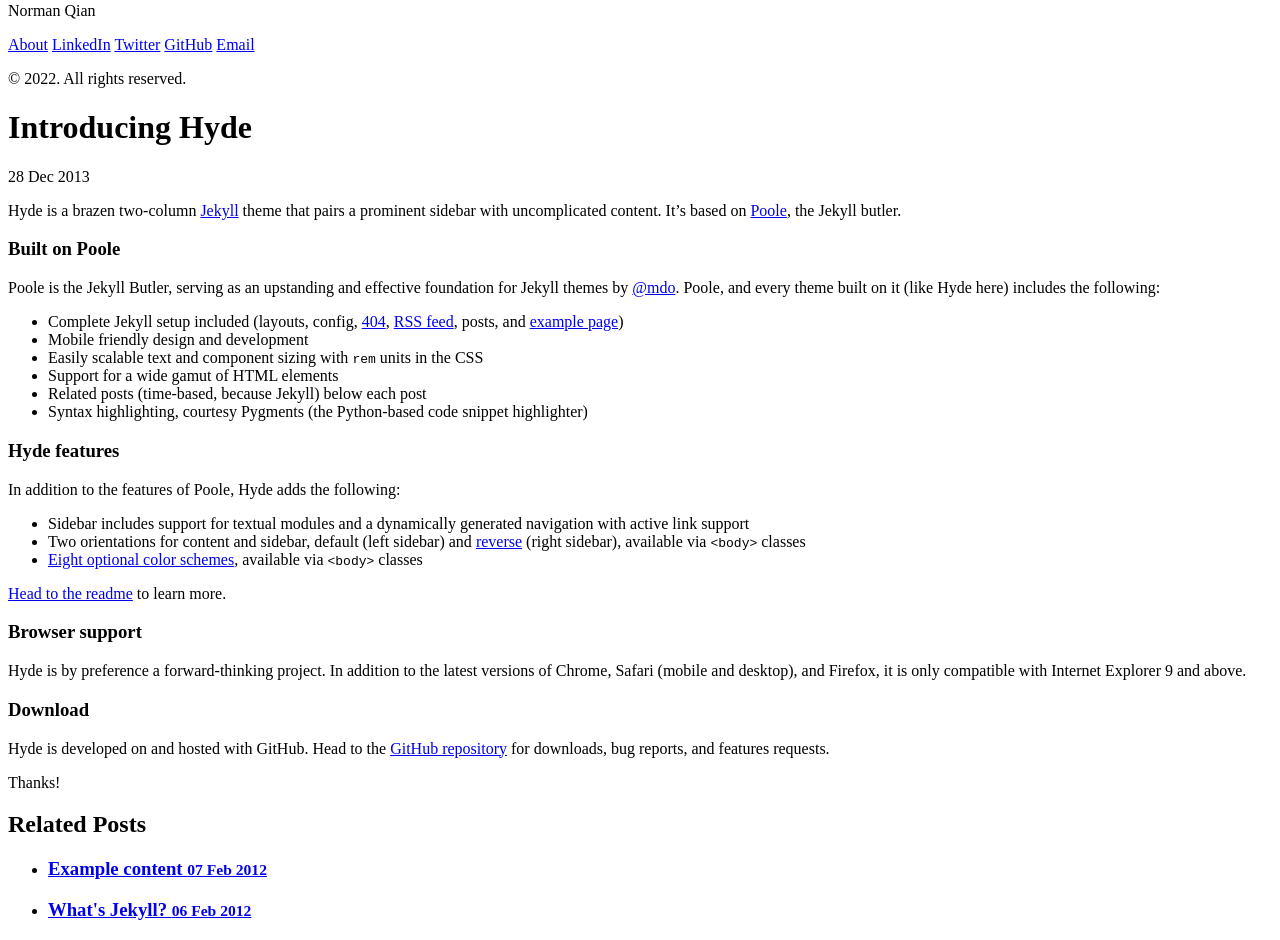
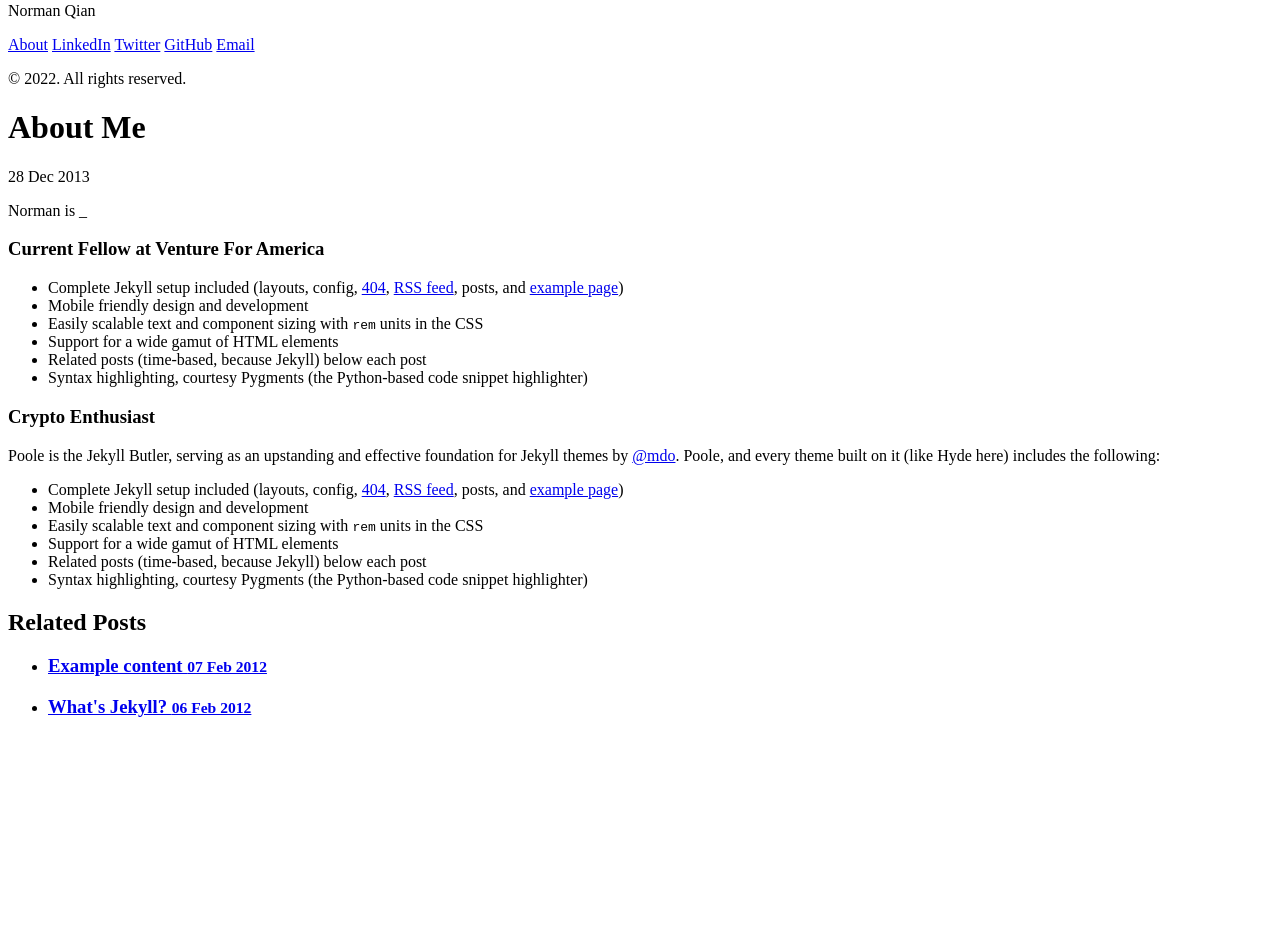
Before and after one commit to elizasviel/elizasviel.github.io, a Jekyll site: the page built from _posts/2013-12-28-introducing-hyde.md, in a window 1280 px wide. Shown: the part 349-1289 px from the top of the page. Built offline with Jekyll 4.4.1, drawn with Linux system fonts in a browser that asks for light colours; Markdown is read by kramdown in place of the engine named in the settings; after the commit the page ends 1086 px from its top, so only the background shows below that.

Commit message:
testing posts

```diff
--- a/_posts/2013-12-28-introducing-hyde.md
+++ b/_posts/2013-12-28-introducing-hyde.md
@@ -1,11 +1,21 @@
 ---
 layout: post
-title: Introducing Hyde
+title: About Me
 ---
 
-Hyde is a brazen two-column [Jekyll](http://jekyllrb.com) theme that pairs a prominent sidebar with uncomplicated content. It's based on [Poole](http://getpoole.com), the Jekyll butler.
+Norman is _
 
-### Built on Poole
+### Current Fellow at Venture For America
+
+
+* Complete Jekyll setup included (layouts, config, [404](/404), [RSS feed](/atom.xml), posts, and [example page](/about))
+* Mobile friendly design and development
+* Easily scalable text and component sizing with `rem` units in the CSS
+* Support for a wide gamut of HTML elements
+* Related posts (time-based, because Jekyll) below each post
+* Syntax highlighting, courtesy Pygments (the Python-based code snippet highlighter)
+
+### Crypto Enthusiast
 
 Poole is the Jekyll Butler, serving as an upstanding and effective foundation for Jekyll themes by [@mdo](https://twitter.com/mdo). Poole, and every theme built on it (like Hyde here) includes the following:
 
@@ -15,23 +25,3 @@
 * Support for a wide gamut of HTML elements
 * Related posts (time-based, because Jekyll) below each post
 * Syntax highlighting, courtesy Pygments (the Python-based code snippet highlighter)
-
-### Hyde features
-
-In addition to the features of Poole, Hyde adds the following:
-
-* Sidebar includes support for textual modules and a dynamically generated navigation with active link support
-* Two orientations for content and sidebar, default (left sidebar) and [reverse](https://github.com/poole/lanyon#reverse-layout) (right sidebar), available via `<body>` classes
-* [Eight optional color schemes](https://github.com/poole/hyde#themes), available via `<body>` classes
-
-[Head to the readme](https://github.com/poole/hyde#readme) to learn more.
-
-### Browser support
-
-Hyde is by preference a forward-thinking project. In addition to the latest versions of Chrome, Safari (mobile and desktop), and Firefox, it is only compatible with Internet Explorer 9 and above.
-
-### Download
-
-Hyde is developed on and hosted with GitHub. Head to the <a href="https://github.com/poole/hyde">GitHub repository</a> for downloads, bug reports, and features requests.
-
-Thanks!
```
